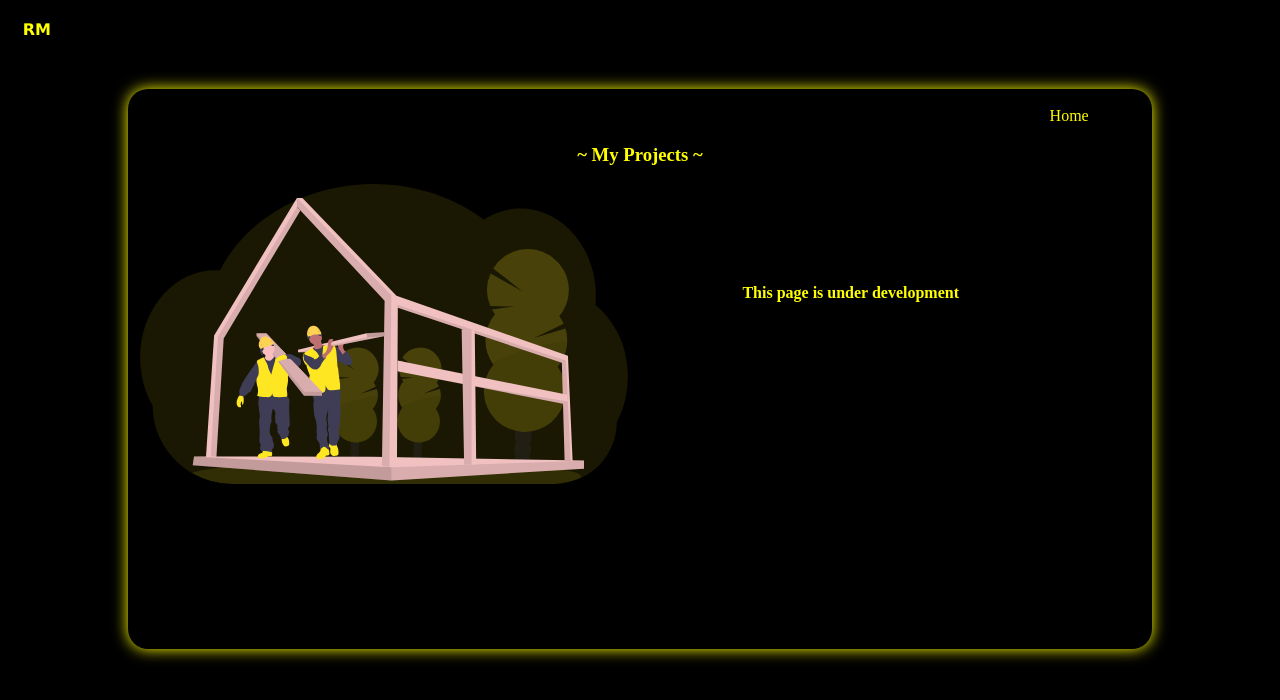
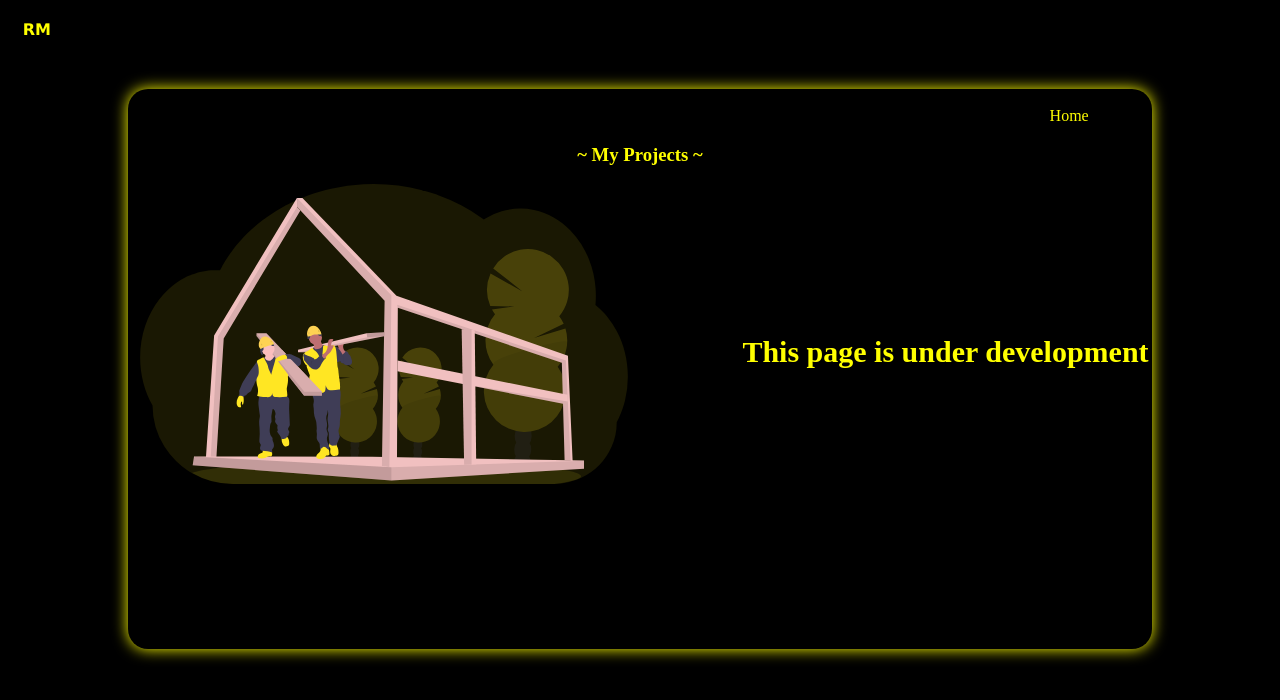
Before and after one commit to mwengamulinge/ram.github.io, a plain HTML site: page projects.html in a window 1280 px wide. Drawn offline with Linux system fonts and the light colour scheme.

Commit message:
Update style.css

```diff
--- a/style.css
+++ b/style.css
@@ -278,5 +278,6 @@ width: 50%;
 {
 	color:yellow;
 	margin-left:60%;
-	margin-top:-20%;
+	margin-top:-15%;
+        font-size:30px;
 }
```
